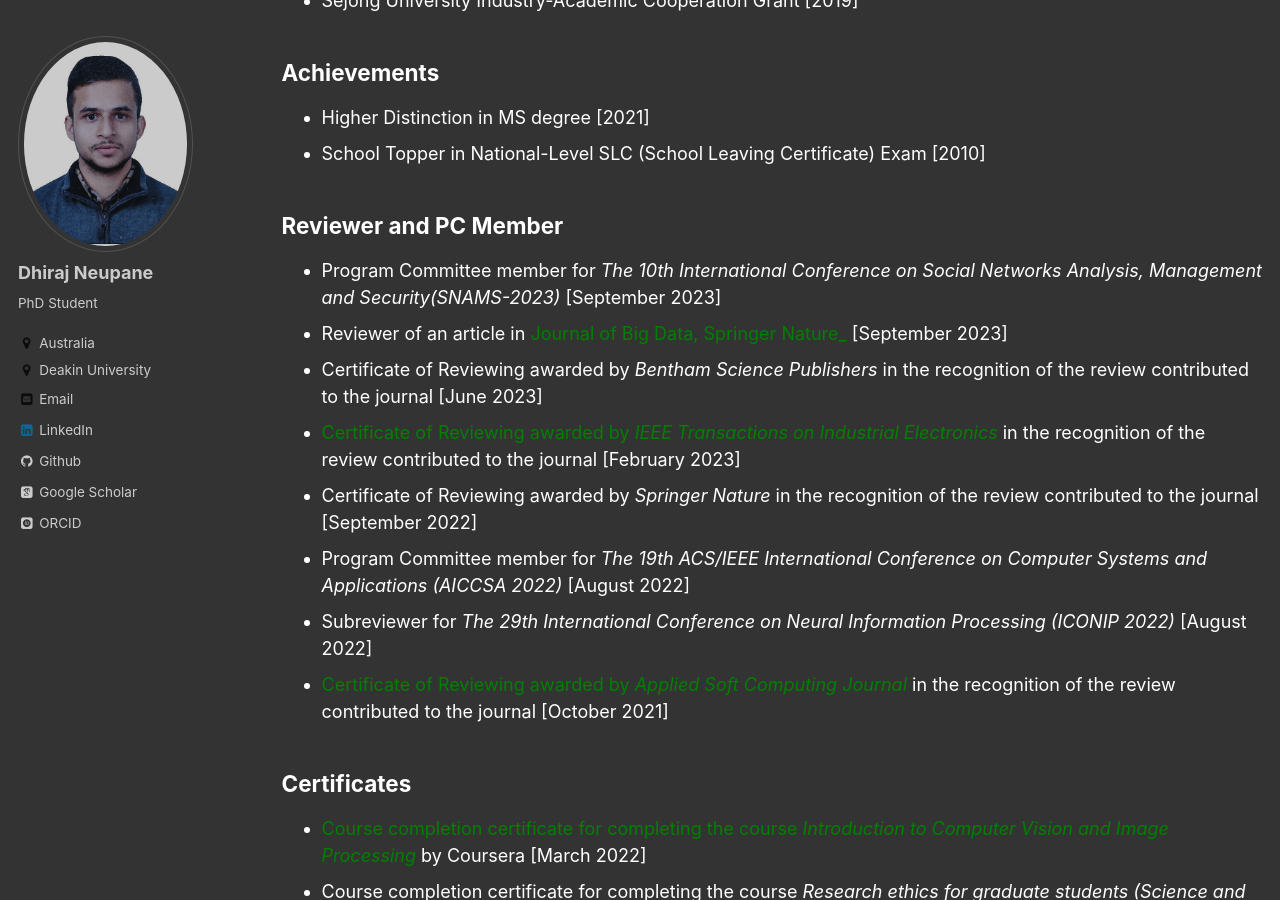
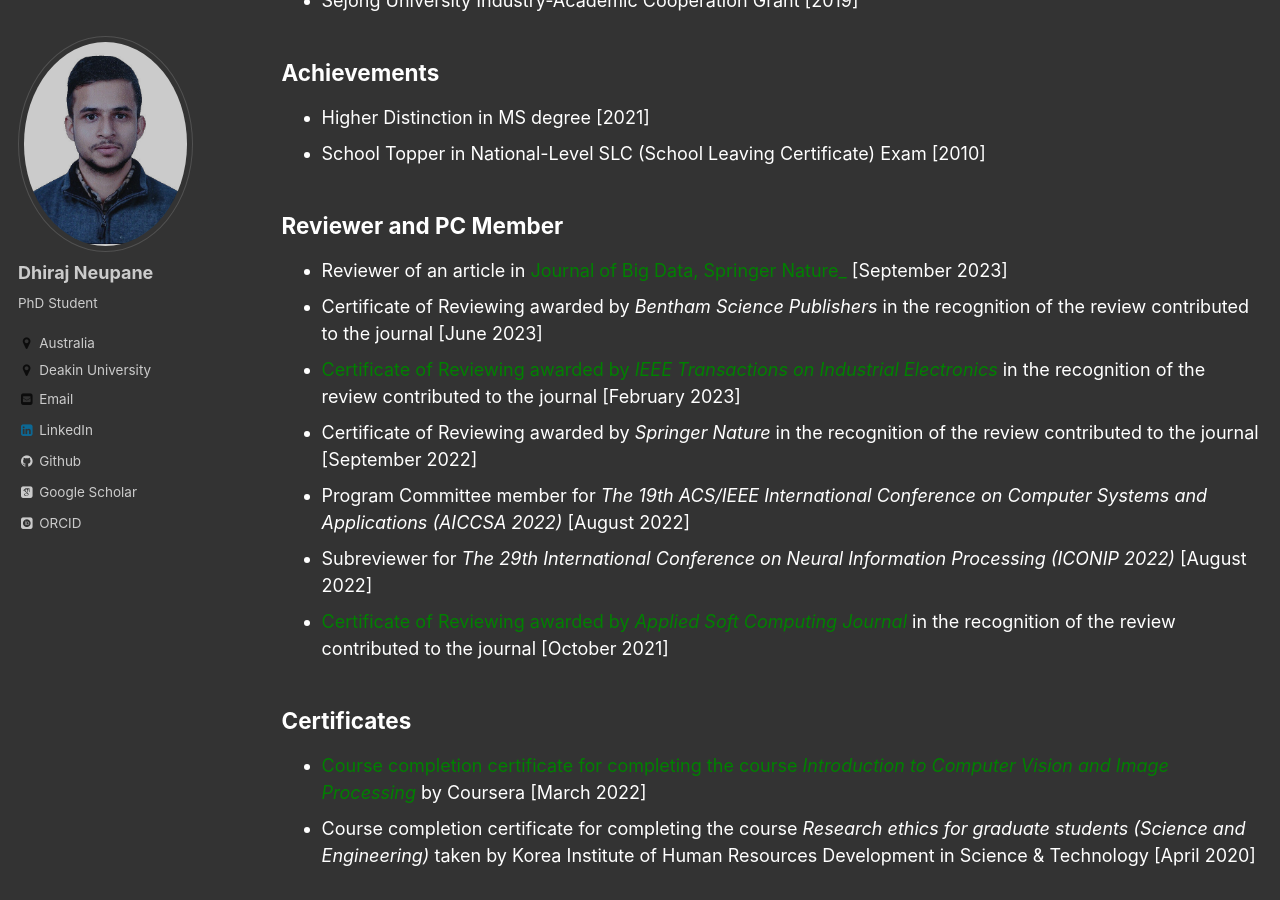
Before and after one commit to dhirajneupane/academicPortfolio, a Jekyll site: the page built from _pages/grants-awards.md, in a window 1280 px wide and 900 px high, scrolled down 357 px. Built offline with Jekyll 4.4.1, drawn with Linux system fonts in a browser that asks for light colours; some web fonts are replaced.

Commit message:
Update grants-awards.md

```diff
--- a/_pages/grants-awards.md
+++ b/_pages/grants-awards.md
@@ -17,7 +17,6 @@ redirect_from:
 * School Topper in National-Level SLC (School Leaving Certificate) Exam [2010]
 
 ## Reviewer and PC Member
-* Program Committee member for _The 10th International Conference on Social Networks Analysis, Management and Security(SNAMS-2023)_ [September 2023]
 * Reviewer of an article in [<span style="color:green">Journal of Big Data, Springer Nature_</span>](https://journalofbigdata.springeropen.com/){:target="_blank"} [September 2023]
 * Certificate of Reviewing awarded by _Bentham Science Publishers_ in the recognition of the review contributed to the journal [June 2023]
 * [<span style="color:green">Certificate of Reviewing awarded by _IEEE Transactions on Industrial Electronics_</span>](https://www.linkedin.com/posts/dhiraj-neupane-6b3089113_ieee-reviewer-activity-7026848069040160768-Ltda?utm_source=share&utm_medium=member_desktop){:target="_blank"} in the recognition of the review contributed to the journal [February 2023]
```
